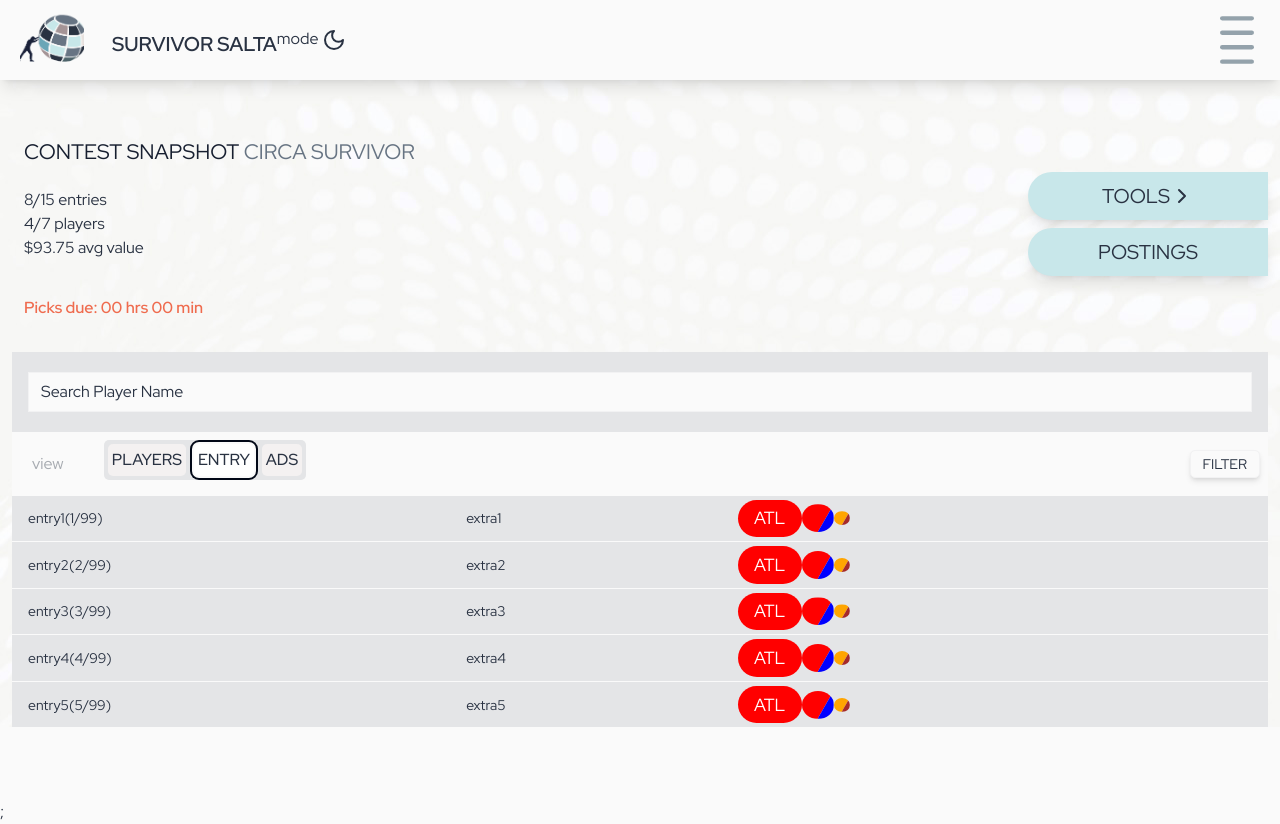
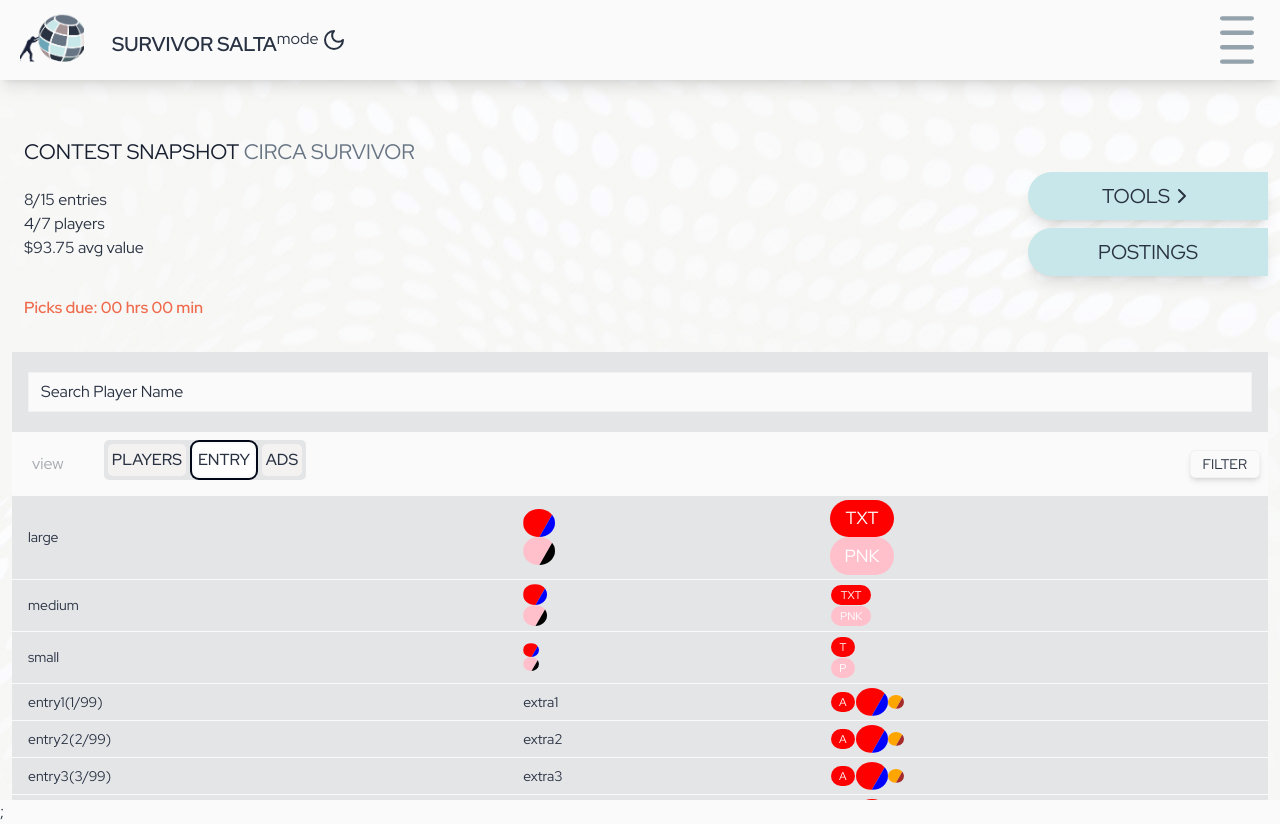
Before and after one commit to lpatgo/app1, a Next.js app: page / in a window 1280 px wide. Both pictures are taken after a click on the tab "ENTRY". Built offline with nearby package versions, Linux system fonts and the light colour scheme.

Commit message:
teamicon

```diff
--- a/components/Lobby/MainList/tabs/ByEntry.tsx
+++ b/components/Lobby/MainList/tabs/ByEntry.tsx
@@ -26,6 +26,40 @@
 
             <Table>
             <TableBody>
+            <TableRow>
+                    <TableCell>large</TableCell>
+                    <TableCell>
+                        <TeamIcon color1='red' color2='blue' size='large' />
+                        <TeamIcon color1='pink' color2='black' size='large' />
+                    </TableCell>
+                    <TableCell>
+                        <TeamIcon color1='red' color2='blue' size='large' textMode={true} text="TXT" />
+                        <TeamIcon color1='pink' color2='black' size='large' textMode={true} text="PNK" />
+                        </TableCell>
+                </TableRow>
+                <TableRow>
+                    <TableCell>medium</TableCell>
+                    <TableCell>
+                        <TeamIcon color1='red' color2='blue' size='medium' />
+                        <TeamIcon color1='pink' color2='black' size='medium' />
+                    </TableCell>
+                    <TableCell>
+                        <TeamIcon color1='red' color2='blue' size='medium' textMode={true} text="TXT" />
+                        <TeamIcon color1='pink' color2='black' size='medium' textMode={true} text="PNK" />
+                        </TableCell>
+                </TableRow>
+                <TableRow>
+                    <TableCell>small</TableCell>
+                    <TableCell>
+                        <TeamIcon color1='red' color2='blue' size='small' />
+                        <TeamIcon color1='pink' color2='black' size='small' />
+                    </TableCell>
+                    <TableCell>
+                        <TeamIcon color1='red' color2='blue' size='small' textMode={true} text="TXT" />
+                        <TeamIcon color1='pink' color2='black' size='small' textMode={true} text="PNK" />
+                        </TableCell>
+                </TableRow>
+
                 {myEntries.map((entry) => {
                     return (
             <TableRow key={entry.id}>
--- a/components/ui/teamicon.tsx
+++ b/components/ui/teamicon.tsx
@@ -6,15 +6,41 @@
     color2: string | null,
     textMode?: boolean,
     text?: string,
-    size: "small" | "large"
+    size: "small" | "large" | "medium"
 }
 
 const TeamIcon: React.FC<TeamIconProps> = ({ color1, color2, textMode, text, size }) => {
     const realColor2 = color2 || color1;
-    const sizeMultiplier = size === "large" ? 2 : 1;
+    const sizeMultiplier = size === "large" ? 2 : size === "medium" ? 1.5 : 1;
 
     //color 1 is in hex
-    const textButtonStyle: React.CSSProperties = {
+    const textButtonStyleSmall: React.CSSProperties = {
+        backgroundColor: color1, // Assume 'color1' is defined elsewhere in your code
+        borderRadius: '1.5rem', // Tailwind's 'rounded-3xl'
+        width: '1.5rem',
+        display: 'flex',
+        justifyContent: 'center',
+        alignItems: 'center',
+        padding: '0.0em',
+        margin: '0.08em',
+        color: 'white', // Tailwind's 'text-white'
+        fontSize: '.7rem' // Tailwind's 'font-2xl'
+    };
+
+    const textButtonStyleMedium: React.CSSProperties = {
+        backgroundColor: color1, // Assume 'color1' is defined elsewhere in your code
+        borderRadius: '1.5rem', // Tailwind's 'rounded-3xl'
+        width: '2.5rem',
+        display: 'flex',
+        justifyContent: 'center',
+        alignItems: 'center',
+        padding: '0.0em',
+        margin: '0.1em',
+        color: 'white', // Tailwind's 'text-white'
+        fontSize: '.7rem' // Tailwind's 'font-2xl'
+    };
+
+    const textButtonStyleLarge: React.CSSProperties = {
         backgroundColor: color1, // Assume 'color1' is defined elsewhere in your code
         borderRadius: '1.5rem', // Tailwind's 'rounded-3xl'
         width: '4rem', // Tailwind's 'w-16'
@@ -43,11 +69,31 @@
     };
 
     if (textMode) {
-        return (
-            <div style={textButtonStyle}>
-                <span>{text}</span>
-            </div>
-        );
+        if (size === "small") {
+            return (
+                <div style={textButtonStyleSmall}>
+                    <span>{text?.slice(0,1)}</span>
+                </div>
+            );
+        }
+        else if (size === "medium") {
+            return (
+                <div style={textButtonStyleMedium}>
+                    <span>{text}</span>
+                </div>
+            );
+        }
+        else if (size === "large") {
+            return (
+
+                <div style={textButtonStyleLarge}>
+                    <span>{text}</span>
+                </div>
+
+            );
+
+        }
+
     }
 
     return (
```
